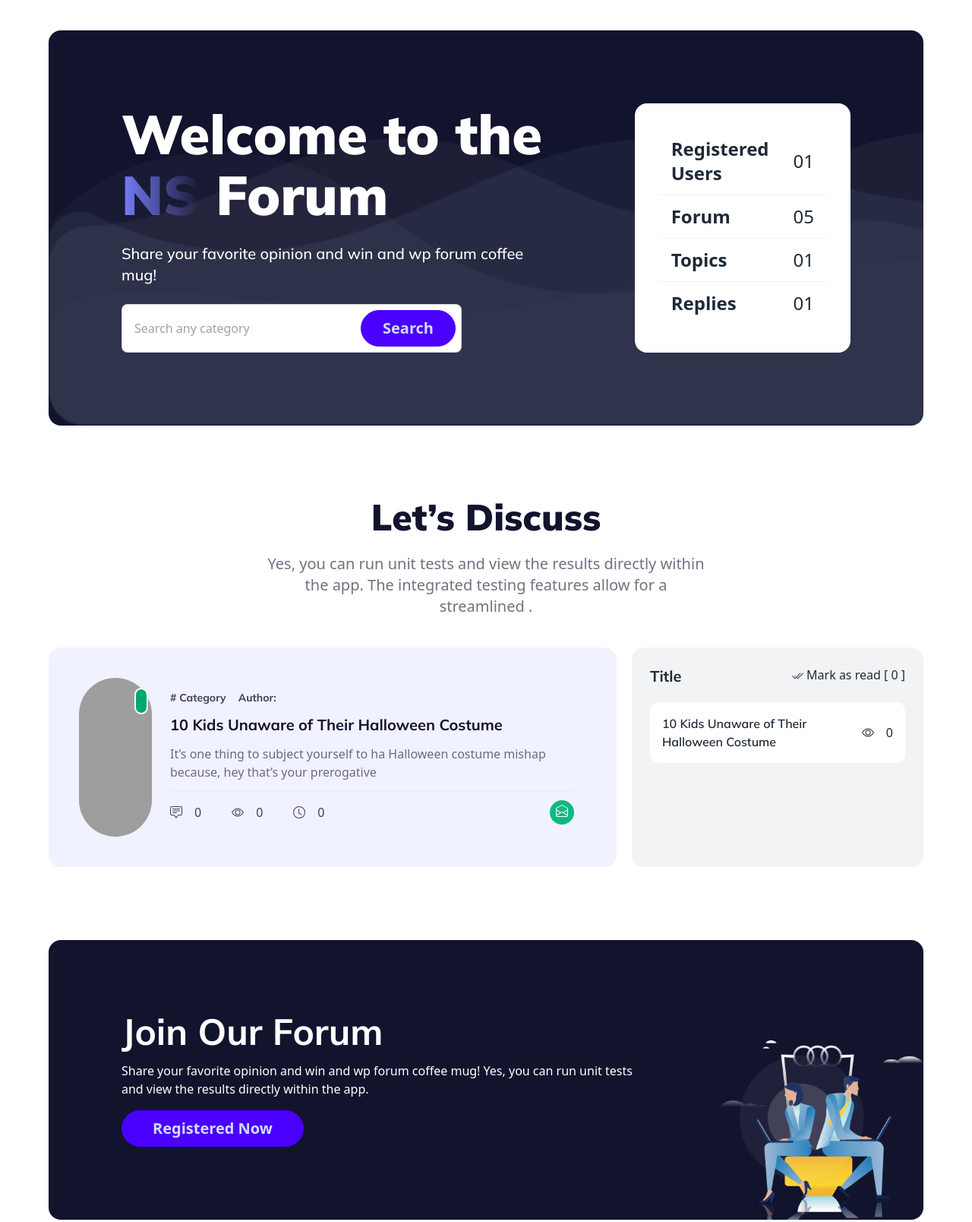
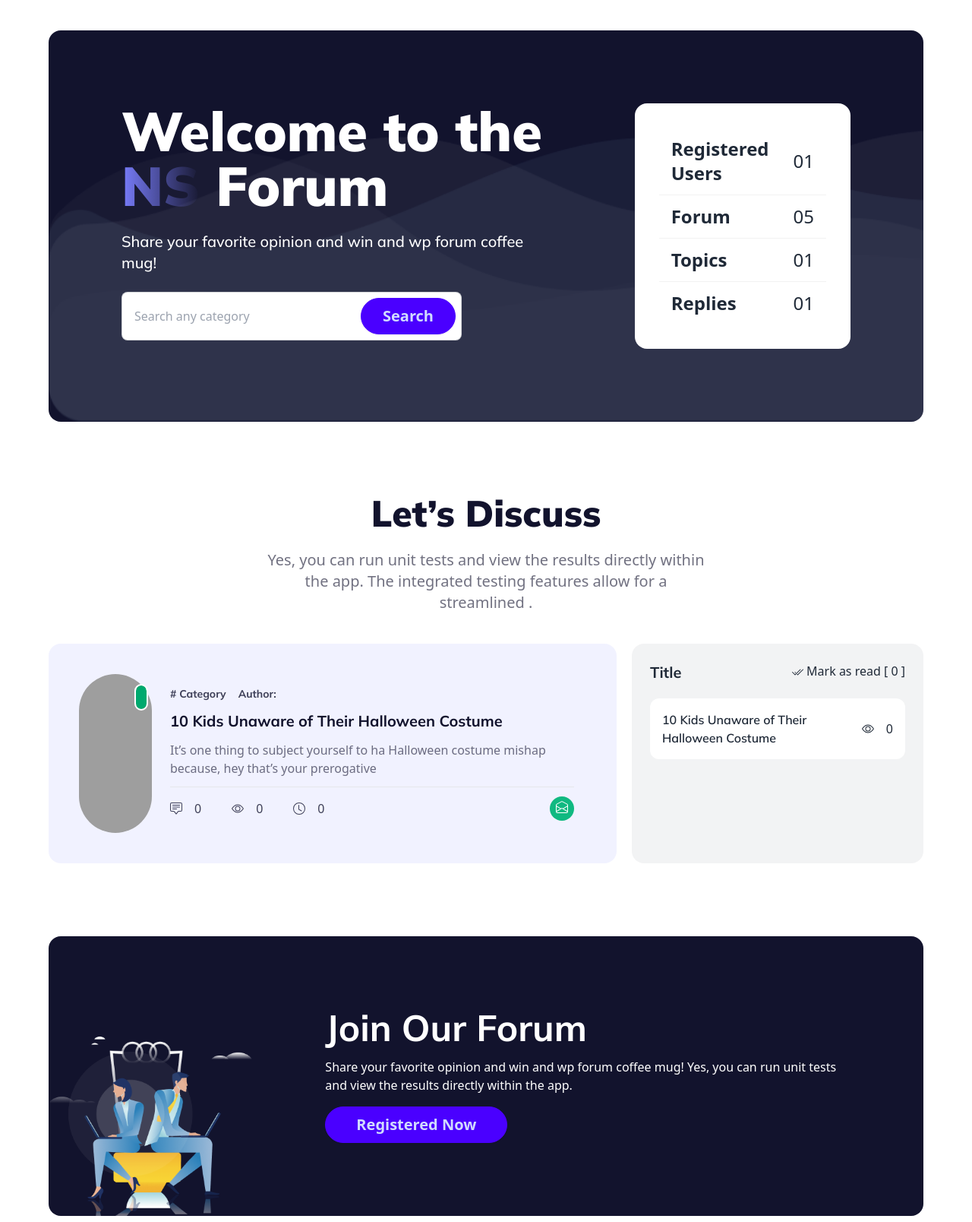
Before and after one commit to mdnumanahmed/ns-forum-js, a plain HTML site: page index.html in a window 1280 px wide. Shown: the part 120-1728 px from the top of the page at 76% size. Drawn offline with nearby package versions, Linux system fonts and the light colour scheme; grey boxes are pictures that could not be loaded.

Commit message:
add some responsive css for large and mobile device

```diff
--- a/index.html
+++ b/index.html
@@ -206,12 +206,12 @@
     <section>
       <div class="container mx-auto px-16 pb-12">
         <div
-          class="hero-section bg-[#12132D] p-24 bg-[url('images/bgbanner.png')] bg-no-repeat bg-cover rounded-2xl"
+          class="hero-section bg-[#12132D] p-3 lg:p-24 bg-[url('images/bgbanner.png')] bg-no-repeat bg-cover rounded-2xl"
         >
-          <div class="flex justify-center gap-10">
-            <div class="space-y-6 pr-20 max-w-2xl">
+          <div class="flex flex-col lg:flex-row justify-center gap-10">
+            <div class="space-y-6 pr-0 lg:pr-20 max-w-2xl">
               <h1
-                class="mulish text-7xl text-white font-black line leading-[80px]"
+                class="mulish text-2xl lg:text-7xl text-white font-black line leading-[80px]"
               >
                 Welcome to the
                 <span
@@ -236,7 +236,7 @@
                 </button>
               </div>
             </div>
-            <div class="bg-white p-8 rounded-2xl">
+            <div class="bg-white p2 lg:p-8 rounded-2xl">
               <div class="overflow-x-auto">
                 <table class="table">
                   <tbody class="text-2xl font-medium">
@@ -285,9 +285,11 @@
           <!-- Display Cards -->
           <div class="flex-1">
             <!-- Single Card -->
-            <div class="single-card flex gap-2 p-10 rounded-2xl bg-[#797DFC1A]">
+            <div
+              class="single-card flex flex-col lg:flex-row gap-2 p-3 lg:p-10 rounded-2xl bg-[#797DFC1A]"
+            >
               <div class="avatar online">
-                <div class="w-24 rounded-full">
+                <div class="w-full lg:w-24 rounded-full">
                   <img
                     src="https://img.daisyui.com/images/stock/photo-1534528741775-53994a69daeb.webp"
                   />
@@ -446,8 +448,10 @@
     <!-- Call to Action Start -->
     <section>
       <div class="container mx-auto px-16 py-12">
-        <div class="bg-[#12132D] rounded-2xl flex">
-          <div class="text-white p-24 space-y-4 max-w-4xl">
+        <div class="bg-[#12132D] rounded-2xl flex flex-col lg:flex-row">
+          <div
+            class="text-white p-4 lg:p-24 space-y-4 max-w-4xl order-2 mt-4 md:mt-0"
+          >
             <h2 class="mulish text-5xl font-bold">Join Our Forum</h2>
             <p>
               Share your favorite opinion and win and wp forum coffee mug! Yes,
@@ -455,12 +459,12 @@
               app.
             </p>
             <button
-              class="btn btn-primary rounded-full text-xl font-bold px-10"
+              class="btn btn-primary rounded-full text-xl font-bold px-3 lg:px-10"
             >
               Registered Now
             </button>
           </div>
-          <div class="self-end">
+          <div class="self-end order-1">
             <img src="images/joinforum.png" alt="" />
           </div>
         </div>
```
